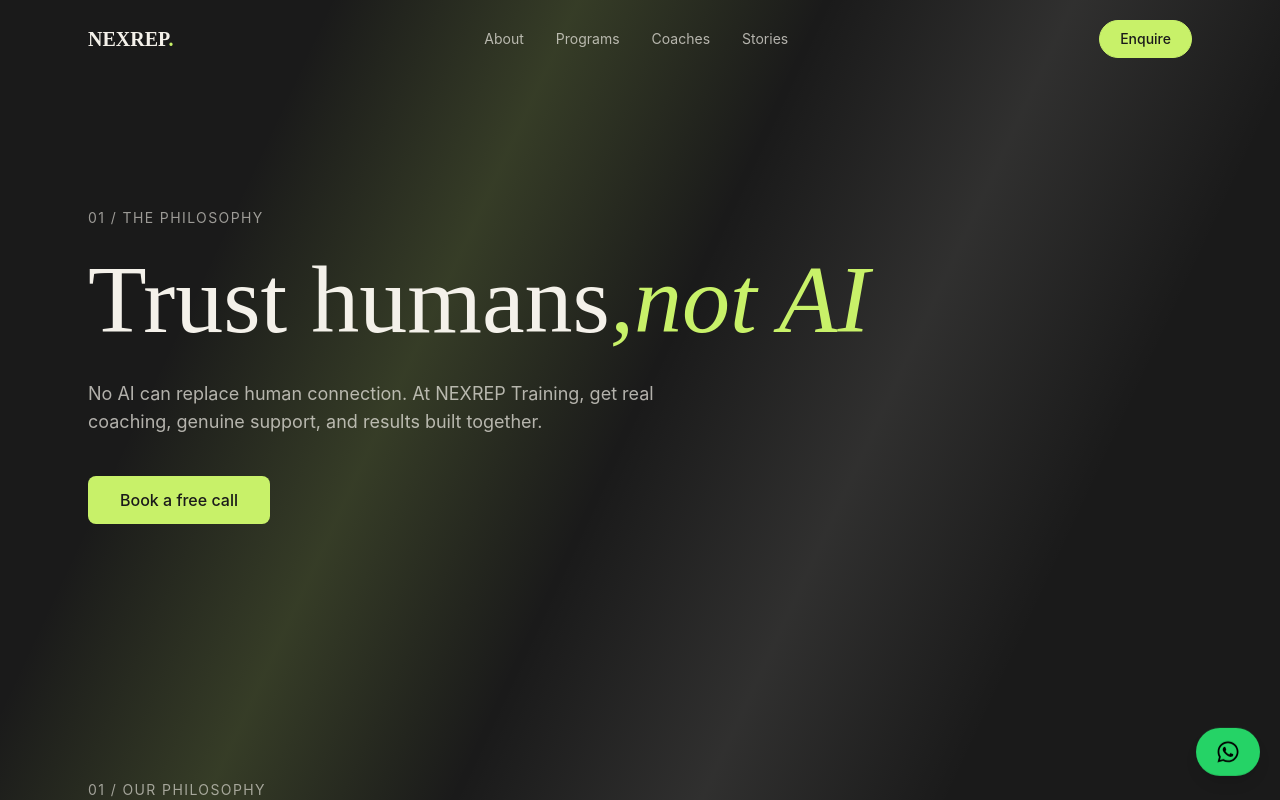
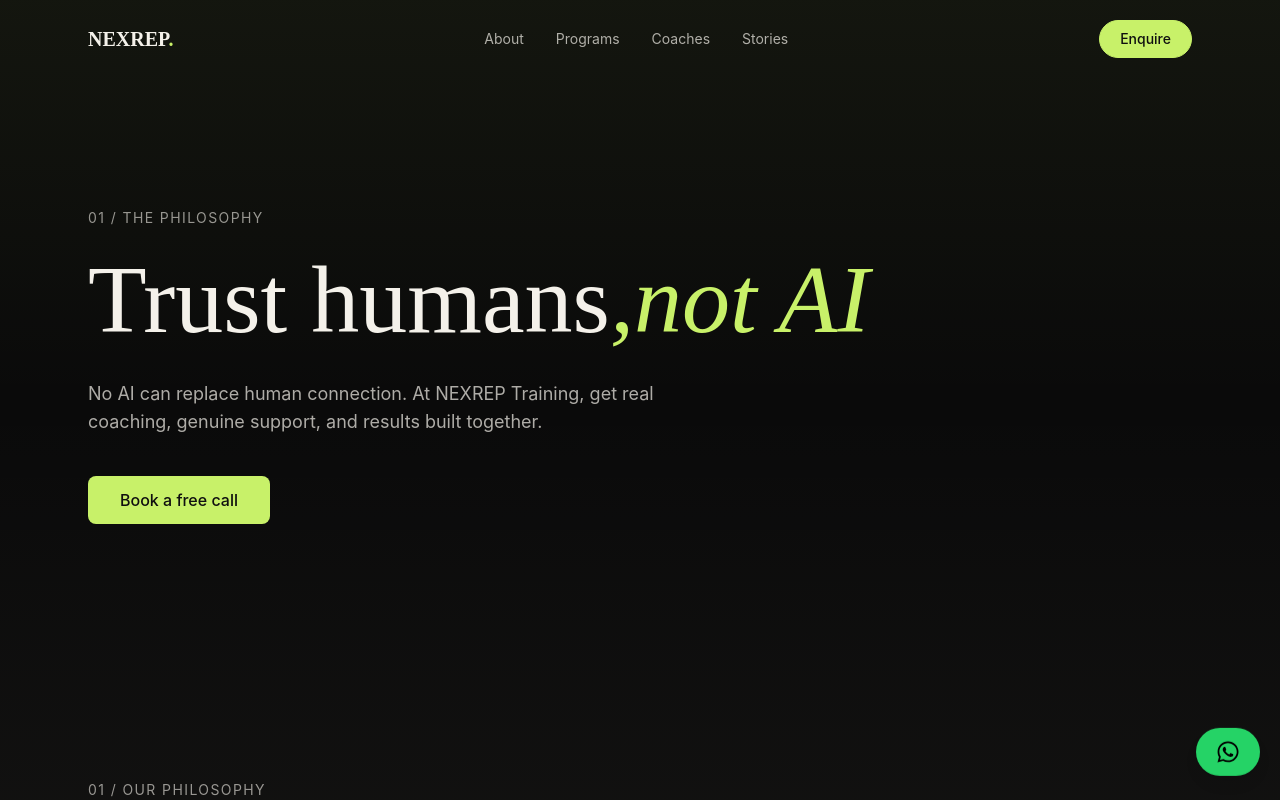
Before and after one commit to ewinjob/nexrep-training, a React (Vite) app: page / in a window 1280 px wide. Shown: the top 800 px of the page. Built offline with nearby package versions, Linux system fonts and the light colour scheme.

Commit message:
today-final

```diff
--- a/src/index.css
+++ b/src/index.css
@@ -2,7 +2,7 @@
 @import url("https://fonts.googleapis.com/css2?family=Barlow+Condensed:ital,wght@0,500;0,600;0,700;1,600;1,700&family=Inter:wght@400;500;600&display=swap");
 
 @theme {
-  --color-ink: #1a1a1a;
+  --color-ink: #0f0f0f;   /* match the new base */
   --color-paper: #f4f1ea;
   --color-accent: #c8f169;
   --font-serif: "Fraunces", serif;
@@ -22,7 +22,7 @@ body {
 
 .site-aura {
   background:
-    linear-gradient(115deg, transparent 20%, rgba(200, 241, 105, 0.16) 35%, transparent 50%),
-    linear-gradient(115deg, transparent 50%, rgba(244, 241, 234, 0.10) 65%, transparent 80%),
-    #1a1a1a;
+    linear-gradient(180deg, rgba(200, 241, 105, 0.05) 0%, transparent 50%),
+    linear-gradient(0deg, rgba(236, 228, 208, 0.03) 0%, transparent 50%),
+    #0a0a0a;
 }
```
